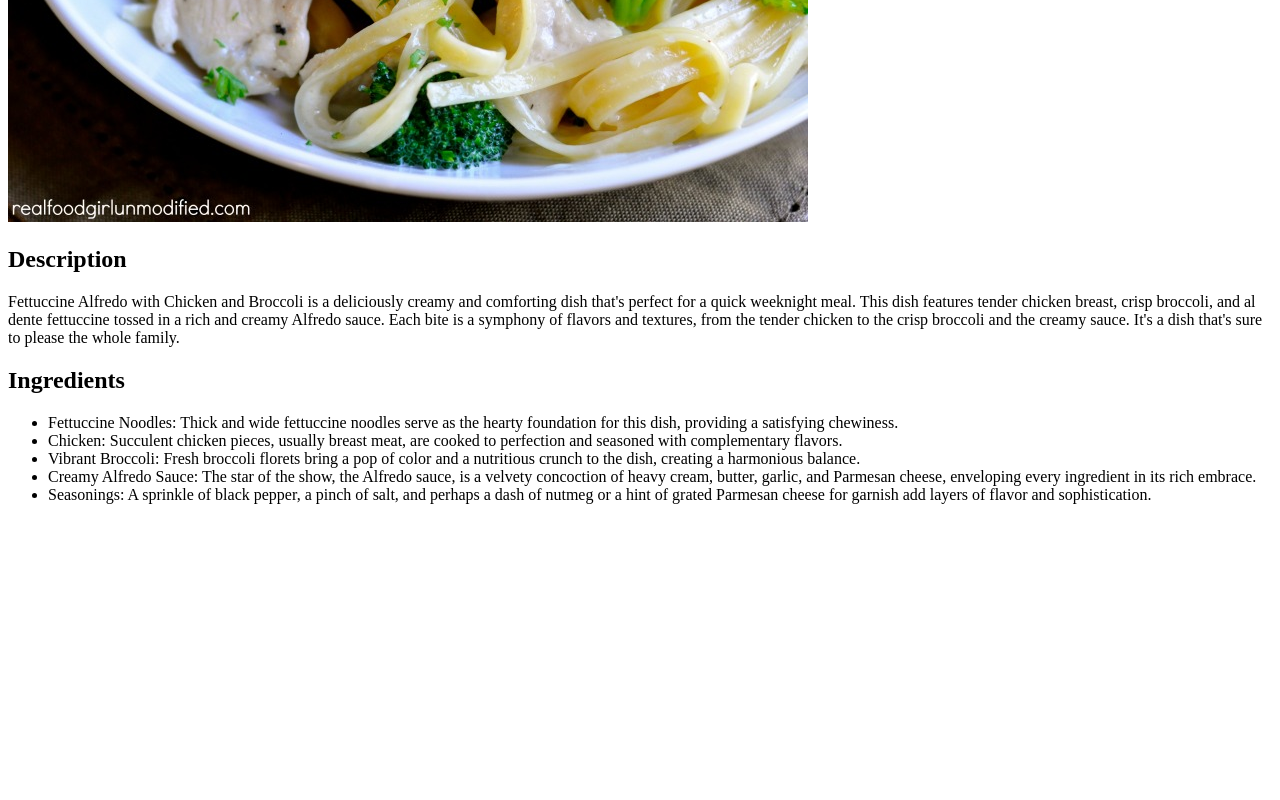
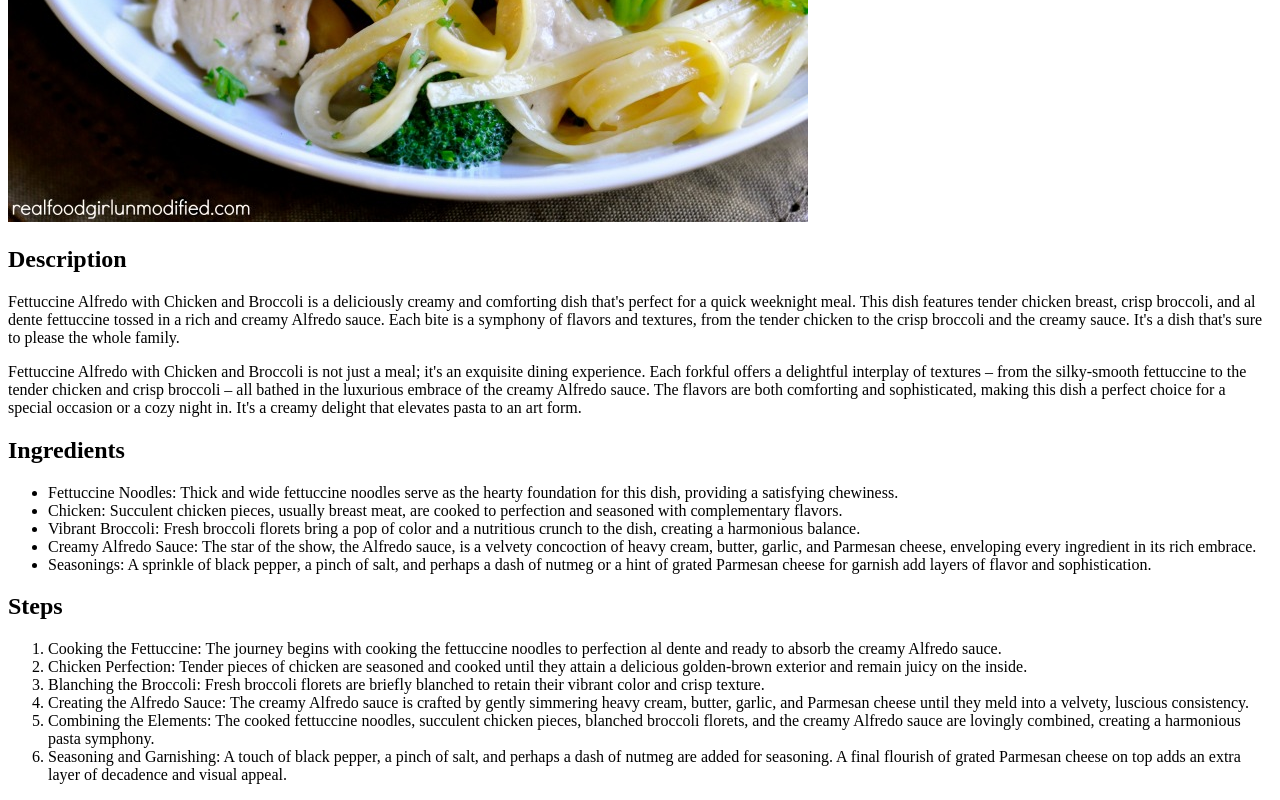
Before and after one commit to PhillJules/Phills-recipes, a plain HTML site: page recipes/alfredo.html in a window 1280 px wide. Shown: the part 389-1189 px from the top of the page. Before the commit the page ends 909 px from the top, so only its background shows below. Drawn offline with Linux system fonts and the light colour scheme.

Commit message:
added ordered list to alfredo.html and new p tag
ordered list contains steps to cook alfredo and p tag contains more
description about the dish

```diff
--- a/recipes/alfredo.html
+++ b/recipes/alfredo.html
@@ -20,6 +20,18 @@
     Each bite is a symphony of flavors and textures, from the tender chicken
     to the crisp broccoli and the creamy sauce.
     It's a dish that's sure to please the whole family.
+  </p>
+
+  <p>
+    Fettuccine Alfredo with Chicken and Broccoli is not just a meal;
+    it's an exquisite dining experience. Each forkful offers a
+    delightful interplay of textures – from the silky-smooth
+    fettuccine to the tender chicken and crisp broccoli –
+    all bathed in the luxurious embrace of the creamy Alfredo
+    sauce. The flavors are both comforting and sophisticated,
+    making this dish a perfect choice for a special occasion
+    or a cozy night in. It's a creamy delight that elevates
+    pasta to an art form.
   </p>
 
   <h2>Ingredients</h2>
@@ -48,11 +60,41 @@
       grated Parmesan cheese for garnish add
       layers of flavor and sophistication.
     </li>
+  </ul>
 
+  <h2>Steps</h2>
 
-
-
-
-  </ul>
+  <ol>
+    <li>
+      Cooking the Fettuccine: The journey begins with cooking the fettuccine
+      noodles to perfection al dente and ready to absorb
+      the creamy Alfredo sauce.
+    </li>
+    <li>
+      Chicken Perfection: Tender pieces of chicken are seasoned
+      and cooked until they attain a delicious golden-brown exterior
+      and remain juicy on the inside.
+    </li>
+    <li>
+      Blanching the Broccoli: Fresh broccoli florets are briefly
+      blanched to retain their vibrant color and crisp texture.
+    </li>
+    <li>
+      Creating the Alfredo Sauce: The creamy Alfredo sauce is crafted by gently
+      simmering heavy cream, butter, garlic, and Parmesan cheese
+      until they meld into a velvety, luscious consistency.
+    </li>
+    <li>
+      Combining the Elements: The cooked fettuccine noodles, succulent chicken
+      pieces, blanched broccoli florets, and the creamy Alfredo sauce are
+      lovingly combined, creating a harmonious pasta symphony.
+    </li>
+    <li>
+      Seasoning and Garnishing: A touch of black pepper, a pinch of salt,
+      and perhaps a dash of nutmeg are added for seasoning.
+      A final flourish of grated Parmesan cheese on top adds
+      an extra layer of decadence and visual appeal.
+    </li>
+  </ol>
 </body>
 </html>
```
